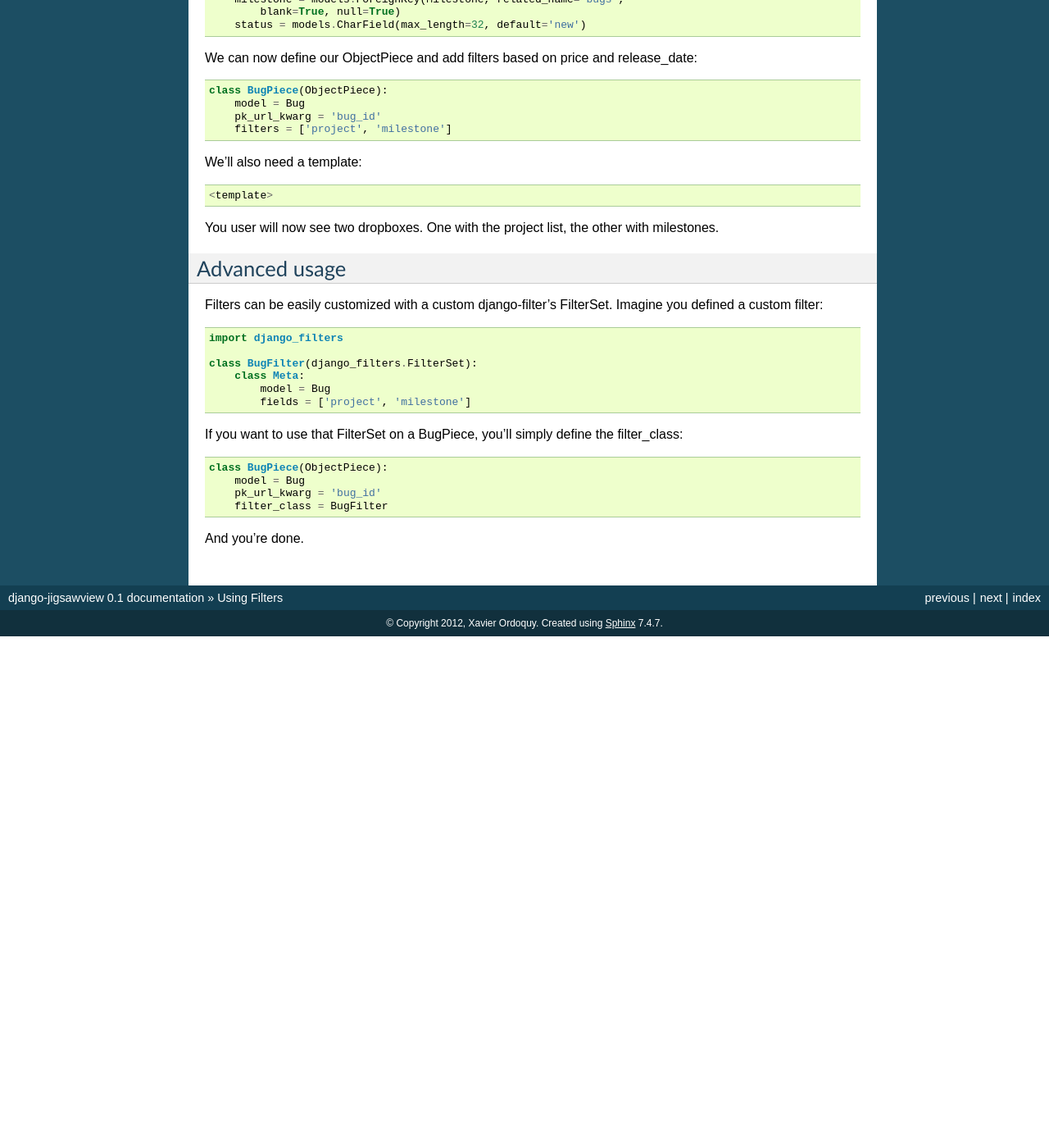
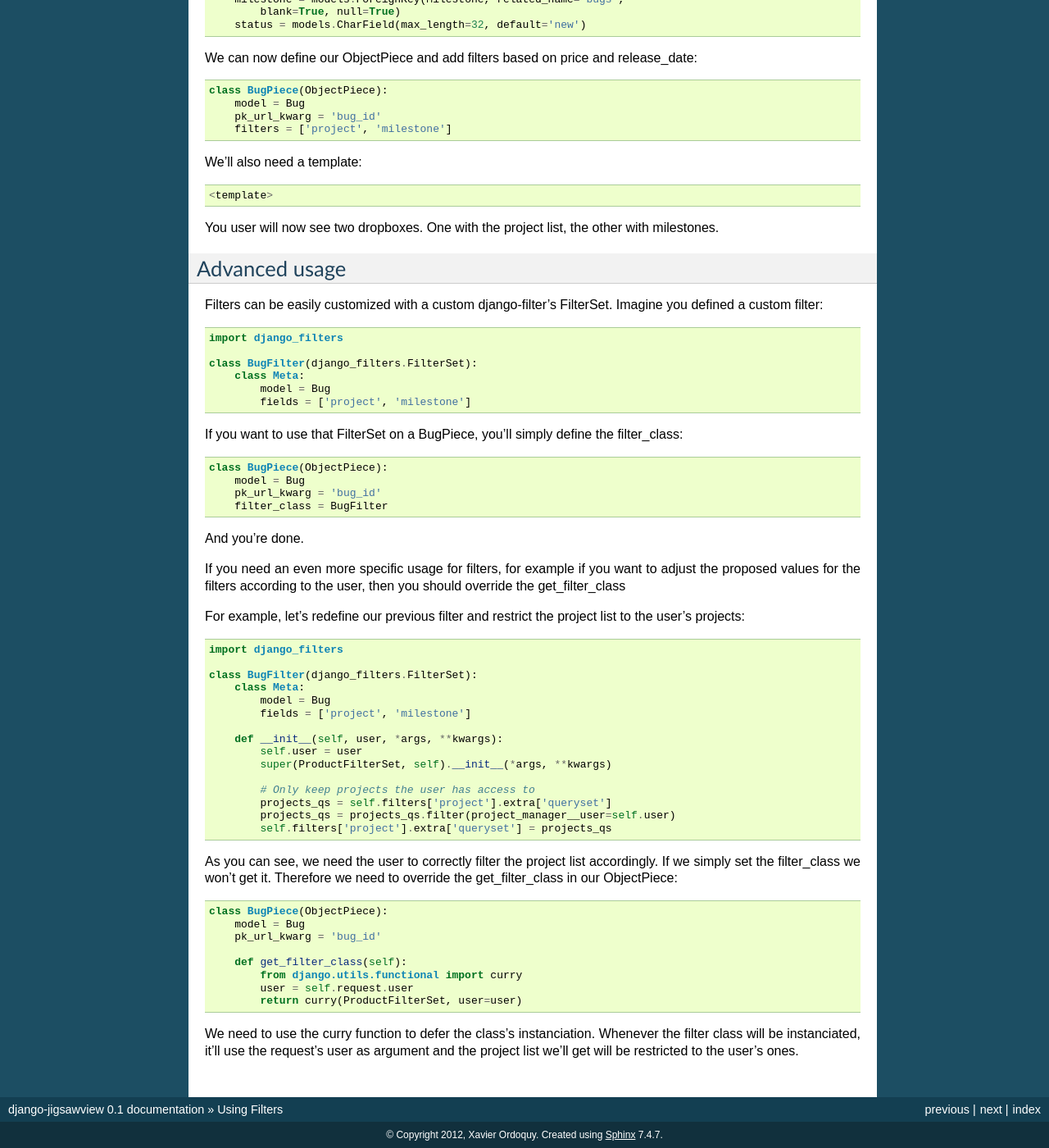
Before and after one commit to linovia/django-jigsawview, a Sphinx documentation site: the page built from docs/filters.rst, in a window 1280 px wide and 1400 px high, scrolled down 372 px. Shown: the whole window at 82% size. Built offline with Sphinx 7.4.7, drawn with Linux system fonts in a browser that asks for light colours; before the commit the page ends 1148 px from its top, so only the background shows below that.

Commit message:
More documentation on filters.

```diff
--- a/docs/filters.rst
+++ b/docs/filters.rst
@@ -70,3 +70,47 @@ filter_class::
 
 
 And you're done.
+
+If you need an even more specific usage for filters, for example if you
+want to adjust the proposed values for the filters according to the user,
+then you should override the get_filter_class
+
+For example, let's redefine our previous filter and restrict the project list
+to the user's projects::
+
+
+    import django_filters
+
+    class BugFilter(django_filters.FilterSet):
+        class Meta:
+            model = Bug
+            fields = ['project', 'milestone']
+
+        def __init__(self, user, *args, **kwargs):
+            self.user = user
+            super(ProductFilterSet, self).__init__(*args, **kwargs)
+
+            # Only keep projects the user has access to
+            projects_qs = self.filters['project'].extra['queryset']
+            projects_qs = projects_qs.filter(project_manager__user=self.user)
+            self.filters['project'].extra['queryset'] = projects_qs
+
+
+As you can see, we need the user to correctly filter the project list
+accordingly. If we simply set the filter_class we won't get it. Therefore we
+need to override the get_filter_class in our ObjectPiece::
+
+
+    class BugPiece(ObjectPiece):
+        model = Bug
+        pk_url_kwarg = 'bug_id'
+
+        def get_filter_class(self):
+            from django.utils.functional import curry
+            user = self.request.user
+            return curry(ProductFilterSet, user=user)
+
+
+We need to use the curry function to defer the class's instanciation. Whenever
+the filter class will be instanciated, it'll use the request's user as argument
+and the project list we'll get will be restricted to the user's ones.
```
